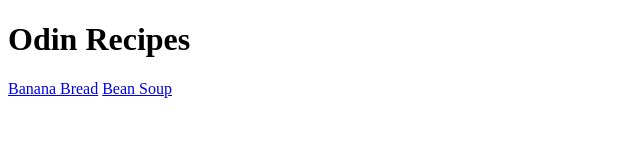
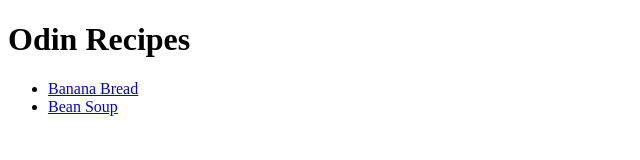
Before and after one commit to MysticalMare/odin-recipes, a plain HTML site: page index.html in a window 1280 px wide. Shown: the whole page, without its empty margins (0-640 px from the left). Drawn offline with Linux system fonts and the light colour scheme.

Commit message:
Edit to recipe list
Edited recipe list to show vertical instead of horizontal by making it a
list.

[Reference Number: 6]

```diff
--- a/index.html
+++ b/index.html
@@ -6,7 +6,9 @@
     </head>
     <body>
         <h1>Odin Recipes</h1>
-        <a href="recipes/bananabread.html">Banana Bread</a>
-        <a href="recipes/beansoup.html">Bean Soup</a>
+        <ul>
+            <li><a href="recipes/bananabread.html">Banana Bread</a></li>
+            <li><a href="recipes/beansoup.html">Bean Soup</a></li>
+        </ul>
     </body>
 </html>
```
